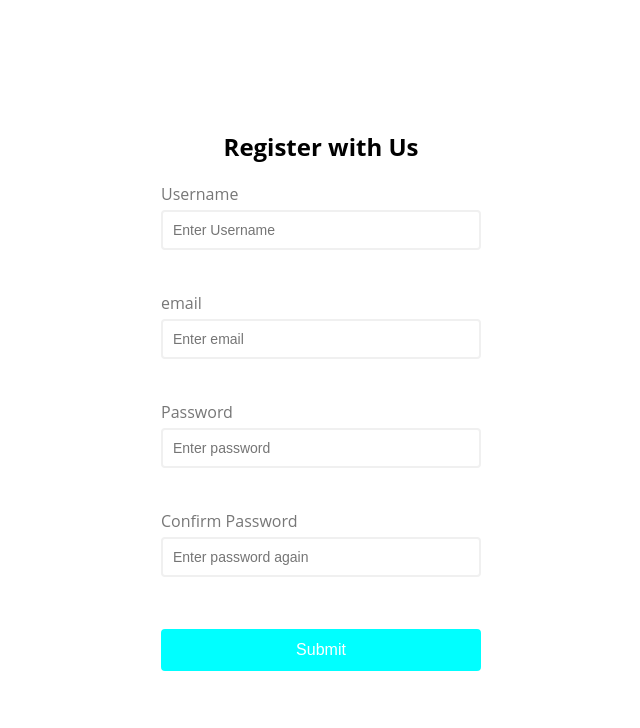
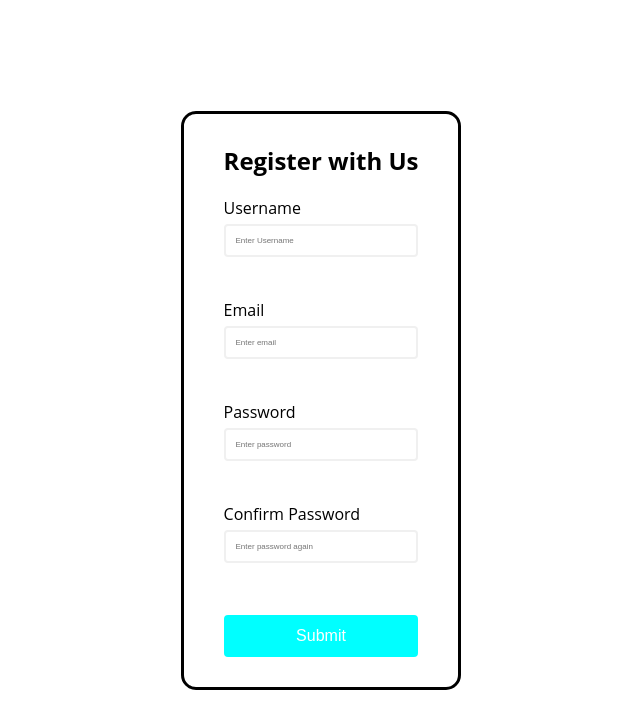
Before and after one commit to RamirezJA/20Vanilla, a plain HTML site: page Form_Validator/index.html in a window 1280 px wide. Shown: the whole page, without its empty margins (319-959 px from the left). Drawn offline with Linux system fonts and the light colour scheme.

Commit message:
fix css ✅

```diff
--- a/Form_Validator/index.html
+++ b/Form_Validator/index.html
@@ -17,7 +17,7 @@
                 <small>Error MSG</small>
             </div>
             <div class="form-control">
-                <label for="email">email</label>
+                <label for="email">Email</label>
                 <input type="text" id="email" placeholder="Enter email">
                 <small>Error MSG</small>
             </div>
--- a/Form_Validator/styles.css
+++ b/Form_Validator/styles.css
@@ -15,10 +15,13 @@ body{
 }
 
 .container{
+
     background-color: white;
-    border-radius: 5px;
+    border-radius: 15px;
     box-shadow: 0 2px 10px rgba(red, green, blue, 0.3);
-    width: 400px;
+    position: absolute;
+    border-style: solid;
+
 }
 h2{
     text-align: center;
@@ -27,6 +30,8 @@ h2{
 
 .form{
 padding: 30px 40px;
+
+
 }
 
 .form-control{
@@ -36,7 +41,7 @@ padding: 30px 40px;
 }
 
 .form-control label{
-    color: #777;
+    color: black;
     display: block;
     margin-bottom: 5px;
 }
@@ -47,7 +52,7 @@ padding: 30px 40px;
     display: block;
     width: 100%;
     padding: 10px;
-    font-size: 14px;
+    font-size: 8px;
 
 }
 .form-control input:focus{
```
